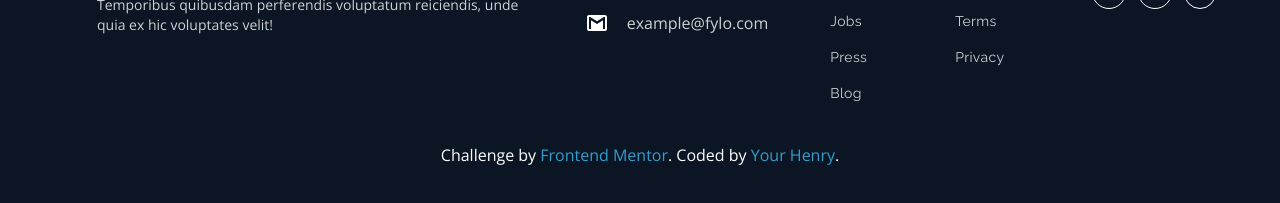
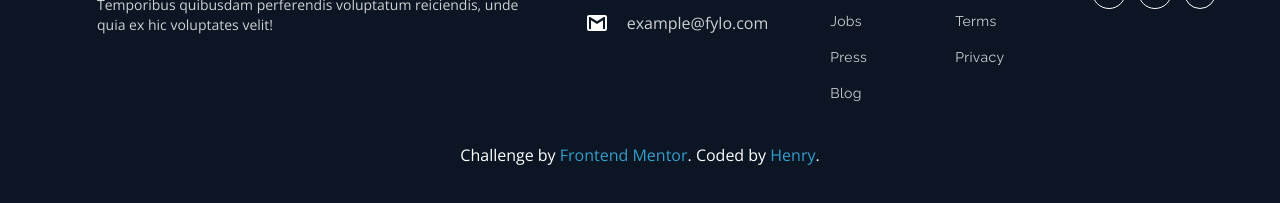
Before and after one commit to hensco95/front-end-mentor-fylo, a website: page index.html in a window 1280 px wide. Shown: the part 2707-2910 px from the top of the page. Drawn offline with nearby package versions, Linux system fonts and the light colour scheme.

Commit message:
updated readme file

```diff
--- a/index.html
+++ b/index.html
@@ -360,7 +360,7 @@
       Challenge by
       <a href="https://www.frontendmentor.io?ref=challenge" target="_blank"
         class="text-gradient2 hover:border-b">Frontend Mentor</a>. Coded by <a href="https://twitter.com/ekiye_s"
-        class="text-gradient2 hover:border-b" target="_blank">Your
+        class="text-gradient2 hover:border-b" target="_blank">
         Henry</a>.
     </p>
   </footer>
```
Also changed, not shown: README.md.
